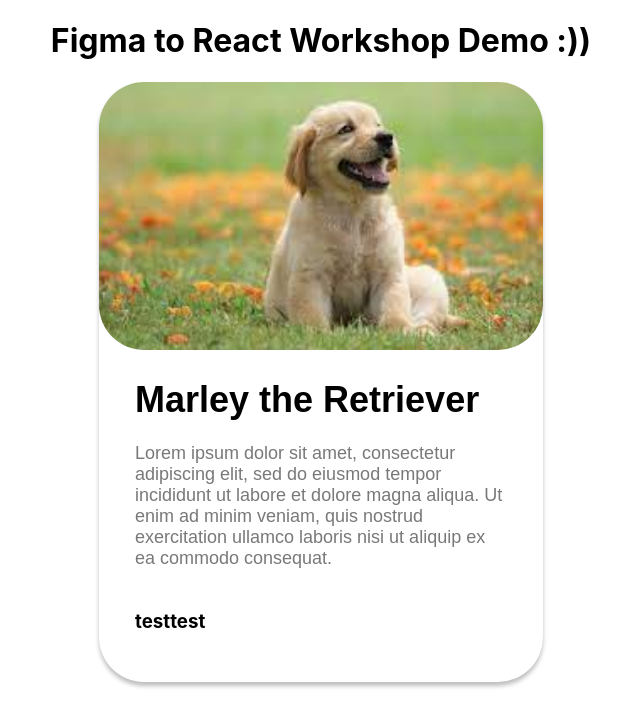
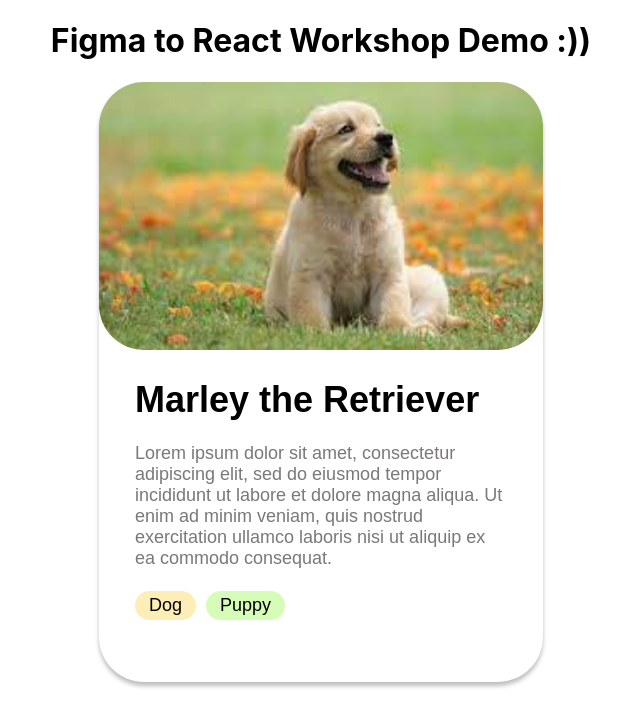
Before and after one commit to christylo/figma-to-react-workshop, a React (Create React App) app in the folder figma-to-react/: page / in a window 1280 px wide. Shown: the top 726 px of the page, without its empty margins (319-959 px from the left). Built offline with nearby package versions, Linux system fonts and the light colour scheme.

Commit message:
created new label component

```diff
--- a/figma-to-react/src/components/Card.js
+++ b/figma-to-react/src/components/Card.js
@@ -1,4 +1,5 @@
 import styled from "styled-components";
+import Label from "./Label";
 
 const CardStyle = styled.div`
     width: 444px;
@@ -71,8 +72,8 @@ const Card = ({ heading, description }) => (
                 <Description>{description}</Description>
             </Text>
             <LabelLayout>
-                <h3>test</h3>
-                <h3>test</h3>
+                <Label text="Dog" color="yellow"/>
+                <Label text="Puppy" color="green"/>
             </LabelLayout>
         </Layout>
     </CardStyle>
--- /dev/null
+++ b/figma-to-react/src/components/Label.js
@@ -0,0 +1,26 @@
+import styled from "styled-components";
+
+const LabelStyle = styled.div`
+    font-family: Arial;
+    font-style: normal;
+    font-weight: normal;
+    font-size: 18px;
+    line-height: 21px;
+
+    color: #000000;
+    padding: 4px 14px;
+    background: ${props => props.color == "green" ? "#D6FDB7" : "#FDEEB7"};
+    border-radius: 25px;
+    margin: 0px 5px;
+
+    &:first-child {
+        margin-left: 0;
+    }
+`;
+
+const Label = ({ text, color }) => (
+    <LabelStyle color={color}>{text}</LabelStyle>
+);
+
+
+export default Label;
```
